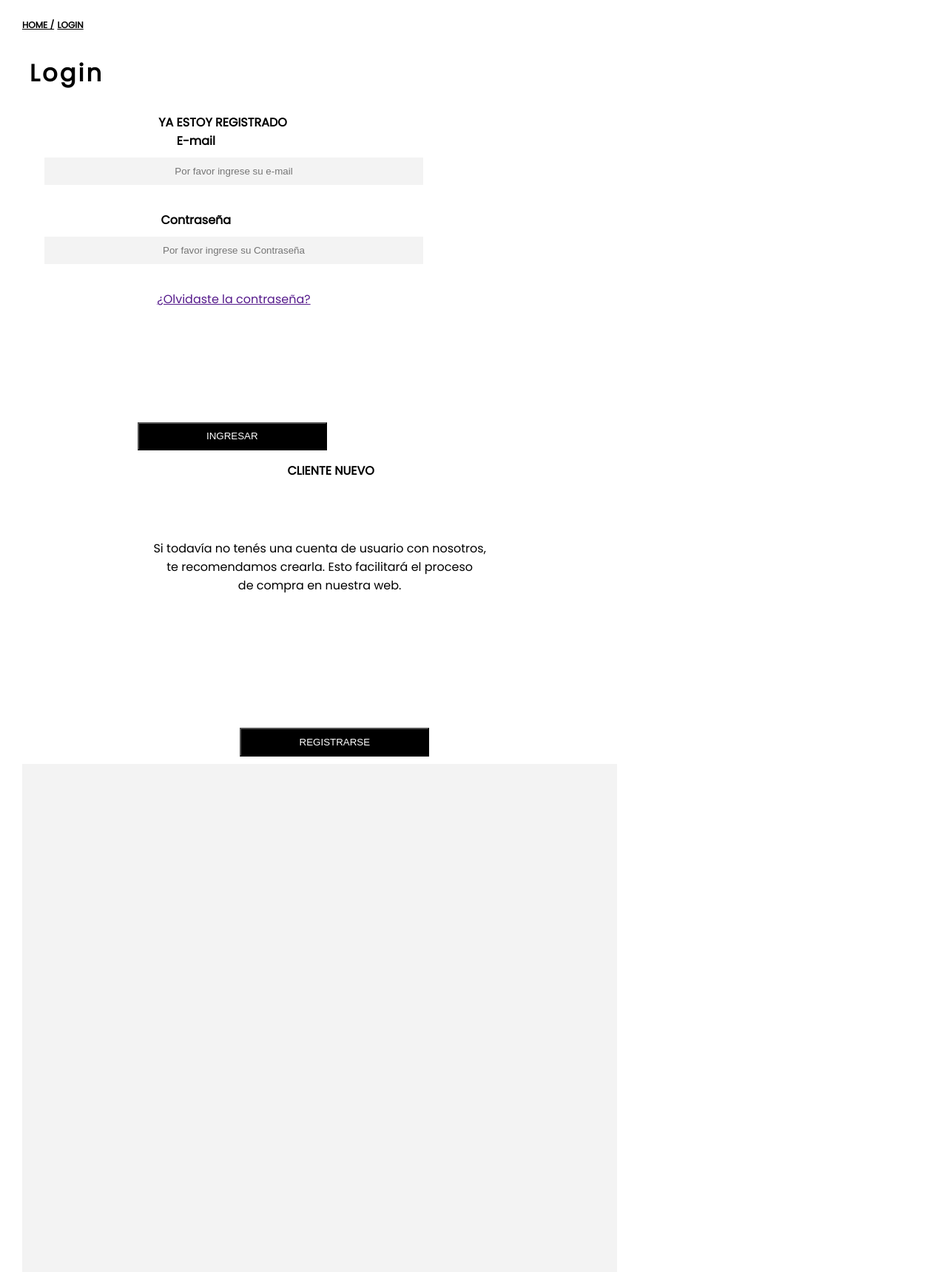
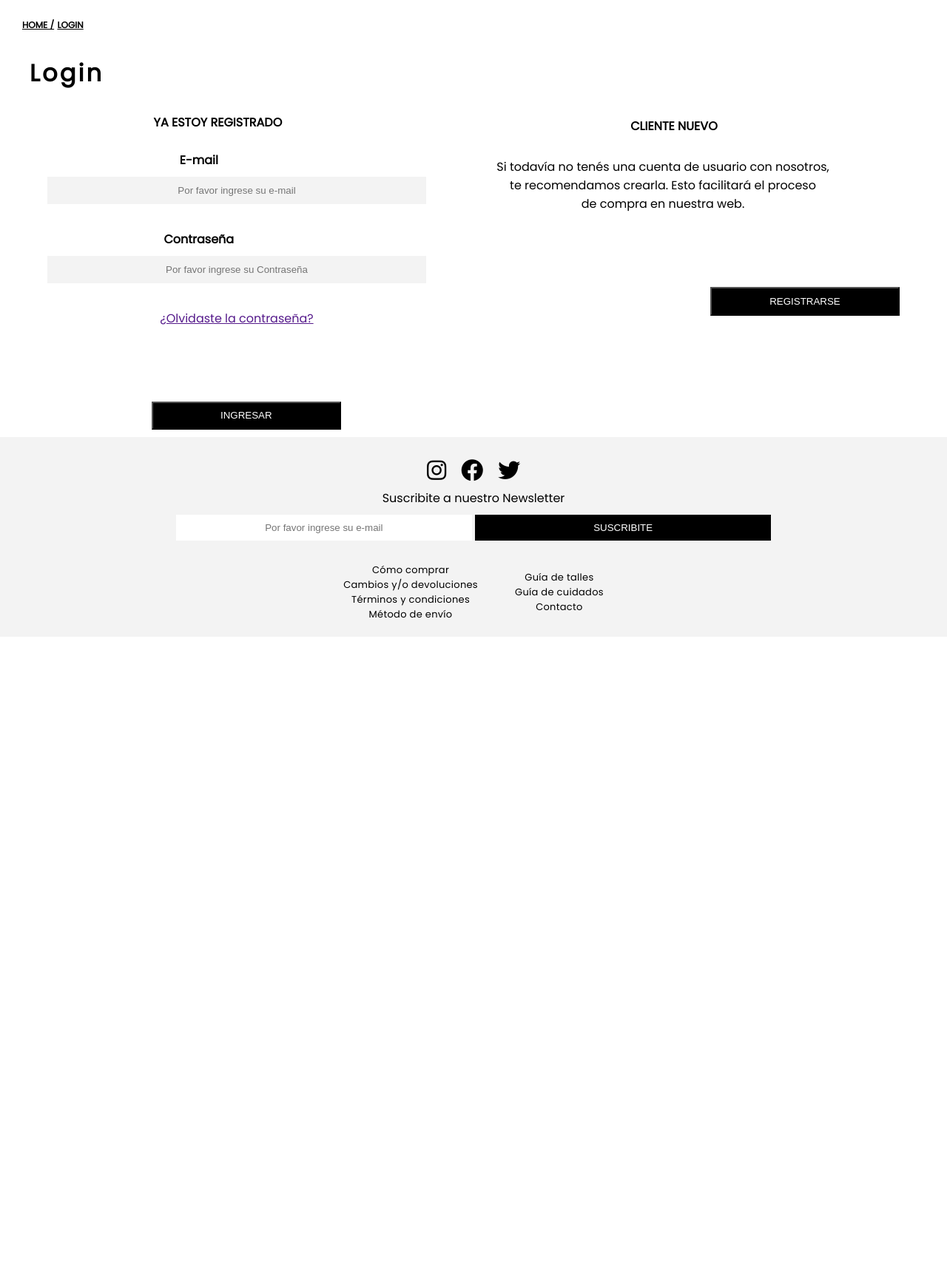
Before and after one commit to MushkyR/Grupo_3_Suola, a Node server app: page /login in a window 1280 px wide. Shown: the part 200-1920 px from the top of the page at 74% size. After the commit the page ends 1036 px from the top, so only its background shows below. Run offline with Node 20, Linux system fonts and the light colour scheme; some libraries are stand-ins or nearby versions.

Commit message:
falta el boton de registrarse en login

```diff
--- a/Suola/public/css/styles-login.css
+++ b/Suola/public/css/styles-login.css
@@ -21,8 +21,8 @@ body{
 
 .login-cuerpo{
     flex-direction: row;
-    margin-left: 30px;
-    text-align: center
+    text-align: center;
+    margin-left: 5%
 }
 .login{
 
@@ -49,12 +49,7 @@ width: 80%
 
 }
 
-.login-body{
 
-margin-left: 80px;
-margin-top: 10px;
-
-}
 
 .reg-enlogin{
 
@@ -111,6 +106,8 @@ margin-left: 30vw;
 .entrar-login{
 
 text-align: center;
+padding-right: 10%;
+padding-bottom: 5%;
 
 }
 
@@ -119,24 +116,21 @@ text-align: center;
 
 }
 
+.cliente-nuevo{
+    text-align: center;
+    flex-direction: row
+}
 @media(min-width: 1200px){
 
-    .iconos-footer{
-        text-align: center;
-        justify-content: center;
-        justify-content: space-between;
-        margin-top: 20px;
-        margin-bottom: 20px;
-        font-size: 30px;
-        margin-top: 1200px;
-        margin-left: 100px
-    }
 
+     .cliente-nuevo{
+         text-align: left
+     }
 
-.login-todo{
-    margin-top: 20px;
-    margin-left: 30px
-}
+     .login-entero{
+         display: flex
+     }
+
 
 
 .registrado-login{
@@ -152,12 +146,6 @@ text-align: center;
 }
 
 
-.login-todo{
-    margin-top: 20px;
-    margin-left: 30px;
-    flex-wrap: wrap;
-    display: flex
-}
 
 .login{
 
@@ -196,7 +184,7 @@ text-align: center;
         }
 
         .boton-login{
-            margin-top: 12vw;
+
             background-color: black;
             color: white;
 
@@ -214,13 +202,12 @@ text-align: center;
 
         .boton-registrarse{
 
+
             background-color: black;
-            color:white;
-            margin-bottom: 10px;
+            color: white;
             width: 20vw;
             height: 3vw;
-            margin-left: 23vw;
-            margin-right: 12vw;
+
             text-transform: uppercase
         }
 
@@ -228,8 +215,6 @@ text-align: center;
             font-weight: bold;
         }
 
-        .cliente-nuevo{
-            float: right
-        }
+
 
 }
--- a/Suola/public/css/styles.css
+++ b/Suola/public/css/styles.css
@@ -362,13 +362,6 @@ footer{
         padding: 20px;
     }
 
-    .texto-crearCuenta{
-        margin-top: 20px;
-        text-align:center;
-        margin-right: 0vw;
-        padding-top: 50px;
 
-    padding-bottom: 80px;
-}
 
 }
--- a/Suola/views/login.html
+++ b/Suola/views/login.html
@@ -1,17 +1,20 @@
 <!DOCTYPE html>
 <html lang="en">
+
 <head>
     <meta charset="UTF-8">
     <meta http-equiv="X-UA-Compatible" content="IE=edge">
     <meta name="viewport" content="width=device-width, initial-scale=1.0">
     <link rel="preconnect" href="https://fonts.googleapis.com">
     <link rel="preconnect" href="https://fonts.gstatic.com" crossorigin>
-<link href="https://fonts.googleapis.com/css2?family=Lato:ital,wght@1,100;1,300&family=Poppins&display=swap" rel="stylesheet">
+    <link href="https://fonts.googleapis.com/css2?family=Lato:ital,wght@1,100;1,300&family=Poppins&display=swap"
+        rel="stylesheet">
     <link href="https://cdnjs.cloudflare.com/ajax/libs/font-awesome/6.1.2/css/all.min.css" rel="stylesheet" />
     <link rel='stylesheet' href="/css/styles.css">
     <link rel='stylesheet' href="/css/styles-login.css">
     <title>Login</title>
 </head>
+
 <body>
 
     <header>
@@ -56,49 +59,52 @@
     <h1 class="login"><strong>Login</strong></h1>
 
 
-<div class="login-todo">
+
+    <div class="login-entero">
 
 
-
-    <div class="registrado-login">
+    <div class="login-cuerpo">
         <p class="entrar-login"><strong>YA ESTOY REGISTRADO</strong></p>
-    <label> <div class="login-cuerpo">
-        <div class="email-login"> <strong>E-mail </strong>
+        <div class="email-login"><label> <strong>E-mail </strong>
         </label><br>
 
-    <input type="email" name="Email" placeholder="Por favor ingrese su e-mail" required
-        class="control-login">
+        <input type="email" name="Email" placeholder="Por favor ingrese su e-mail" required class="control-login">
 
     </div><br>
 
 
-    <label>
-    <div class="password-login"><strong>Contraseña</strong>
+
+    <div class="password-login"><label><strong>Contraseña</strong>
         </label><br>
         <input type="password" placeholder="Por favor ingrese su Contraseña" required name="clave"
             class="control-login">
     </div><br>
-    <a href class="olvido-contrasena">¿Olvidaste la contraseña?<br> </a> </p> </div>
+    <a href class="olvido-contrasena">¿Olvidaste la contraseña?<br> </a> </p>
+    <div>
         <button type="submit" class="boton-login" color=white background-color=black> INGRESAR </button>
         <form action="/form" method="GET">
         </form>
     </div>
 
+</div>
+
     <div class="cliente-nuevo">
         <p class="reg-enlogin"> <strong>CLIENTE NUEVO </strong><br></p>
-  <div class="texto-crearCuenta">  Si todavía no tenés una cuenta de usuario con nosotros, <br>
+        <div class="texto-crearCuenta"> Si todavía no tenés una cuenta de usuario con nosotros, <br>
             te recomendamos crearla. Esto facilitará el proceso<br> de compra en nuestra web.<br> </div>
 
         <form action="/register" method="'GET">
             <button type="submit" class="boton-registrarse" color=white background-color=black> REGISTRARSE </button>
-    </form>
+        </div> </form>
+    </div>
+
 
     <footer>
         <div class="arriba-footer">
             <div class="iconos-footer">
-                <a href="https://www.instagram.com/" > <i class="fa-brands fa-instagram"></i><a>
-                <a href="https://www.facebook.com/" >  <i class="fa-brands fa-facebook"></i></a>
-                <a href= "https://www.facebook.com/"> <i class="fa-brands fa-twitter"></i></a>
+                <a href="https://www.instagram.com/"> <i class="fa-brands fa-instagram"></i><a>
+                        <a href="https://www.facebook.com/"> <i class="fa-brands fa-facebook"></i></a>
+                        <a href="https://www.facebook.com/"> <i class="fa-brands fa-twitter"></i></a>
             </div>
             <div class="suscribite-footer">
                 <form action="/form" method="GET"></form>
@@ -126,4 +132,5 @@
     </footer>
 
 </body>
+
 </html>
```
Also changed, not shown: Suola/public/css/styles-register.css (+0 -13 lines). Lines whose indentation alone changed are shown as unchanged.
